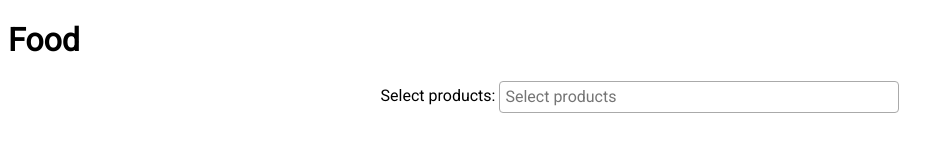
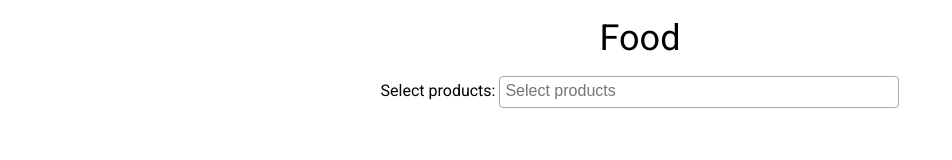
Before and after one commit to p-szm/food, a plain HTML site: page index.html in a window 1280 px wide. Shown: the whole page, without its empty margins (0-952 px from the left). Drawn offline with nearby package versions, Linux system fonts and the light colour scheme.

Commit message:
Changed some styles

```diff
--- /dev/null
+++ b/css/reset.css
@@ -0,0 +1,48 @@
+/* http://meyerweb.com/eric/tools/css/reset/
+   v2.0 | 20110126
+   License: none (public domain)
+*/
+
+html, body, div, span, applet, object, iframe,
+h1, h2, h3, h4, h5, h6, p, blockquote, pre,
+a, abbr, acronym, address, big, cite, code,
+del, dfn, em, img, ins, kbd, q, s, samp,
+small, strike, strong, sub, sup, tt, var,
+b, u, i, center,
+dl, dt, dd, ol, ul, li,
+fieldset, form, label, legend,
+table, caption, tbody, tfoot, thead, tr, th, td,
+article, aside, canvas, details, embed,
+figure, figcaption, footer, header, hgroup,
+menu, nav, output, ruby, section, summary,
+time, mark, audio, video {
+	margin: 0;
+	padding: 0;
+	border: 0;
+	font-size: 100%;
+	font: inherit;
+	vertical-align: baseline;
+}
+/* HTML5 display-role reset for older browsers */
+article, aside, details, figcaption, figure,
+footer, header, hgroup, menu, nav, section {
+	display: block;
+}
+body {
+	line-height: 1;
+}
+ol, ul {
+	list-style: none;
+}
+blockquote, q {
+	quotes: none;
+}
+blockquote:before, blockquote:after,
+q:before, q:after {
+	content: '';
+	content: none;
+}
+table {
+	border-collapse: collapse;
+	border-spacing: 0;
+}
--- /dev/null
+++ b/css/style.css
@@ -0,0 +1,18 @@
+body {
+	font-family: 'Roboto', sans-serif;
+}
+
+h1 {
+	text-align: center;
+	font-size: 36px;
+	margin-top: 20px;
+	margin-bottom: 20px;
+}
+
+div.select {
+	text-align: center;
+}
+
+select {
+	width: 400px;
+}
--- a/index.html
+++ b/index.html
@@ -5,7 +5,8 @@
   <meta charset="utf-8">
 
   <title>Food</title>
-  <link rel="stylesheet" href="style.css">
+  <link rel="stylesheet" href="css/reset.css">
+  <link rel="stylesheet" href="css/style.css">
   <link href="https://fonts.googleapis.com/css?family=Roboto" rel="stylesheet">
   <script
   src="https://code.jquery.com/jquery-3.2.1.min.js"
--- a/style.css
+++ /dev/null
@@ -1,11 +0,0 @@
-* {
-    font-family: 'Roboto', sans-serif;
-}
-
-div.select {
-	text-align: center;
-}
-
-select {
-	width: 400px;
-}
```
